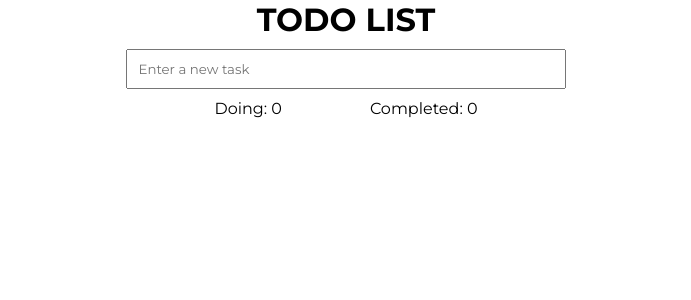
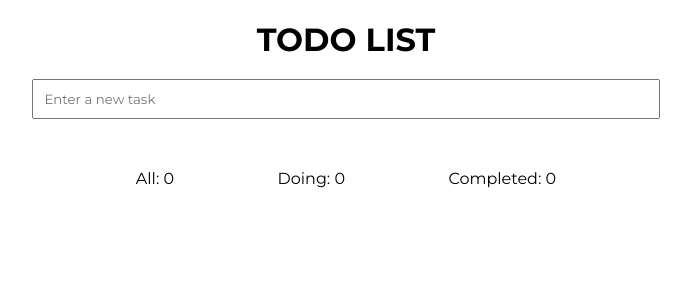
Before and after one commit to nhuquynh1499/vuejs-todos-app, a Vue app: page / in a window 1280 px wide. Shown: the top 300 px of the page, without its empty margins (294-985 px from the left). Built offline with nearby package versions, Linux system fonts and the light colour scheme.

Commit message:
Updated summary number

```diff
--- a/src/components/TodoList.vue
+++ b/src/components/TodoList.vue
@@ -1,5 +1,4 @@
 <template>
-<div id="app">
   <h1 class="title">todo list</h1>
 
   <todo-list-input-add @addItem="addItem"></todo-list-input-add>
@@ -18,7 +17,6 @@
   </ul>
 
   <todo-list-summary :todos="todos"></todo-list-summary>
-</div>
 </template>
 
 <script>
@@ -102,6 +100,8 @@ export default {
   .title {
     text-transform: uppercase;
     text-align: center;
+    margin-top: 20px;
+    margin-bottom: 20px;
   }
 }
 
--- a/src/components/TodoListSummary.vue
+++ b/src/components/TodoListSummary.vue
@@ -1,5 +1,6 @@
 <template>
 <div class="todo-list-summary">
+    <p>All: {{ todos.length }}</p>
     <p>Doing: {{ doingList.length }}</p>
     <p>Completed: {{ completedList.length }}</p>
 </div>
@@ -18,6 +19,11 @@ export default {
         }
     },
 
+    updated() {
+        this.doingList =  this.todos.filter((item) => !item.isCompleted),
+        this.completedList = this.todos.filter((item) => item.isCompleted)
+    },
+
     watch: {
         todos: function() {
             this.doingList =  this.todos.filter((item) => !item.isCompleted),
@@ -31,5 +37,7 @@ export default {
     .todo-list-summary {
         display: flex;
         justify-content: space-evenly;
+        margin-top: 50px;
+        margin-bottom: 20px;
     }
 </style>
```
Also changed, not shown: src/assets/delete.svg.
